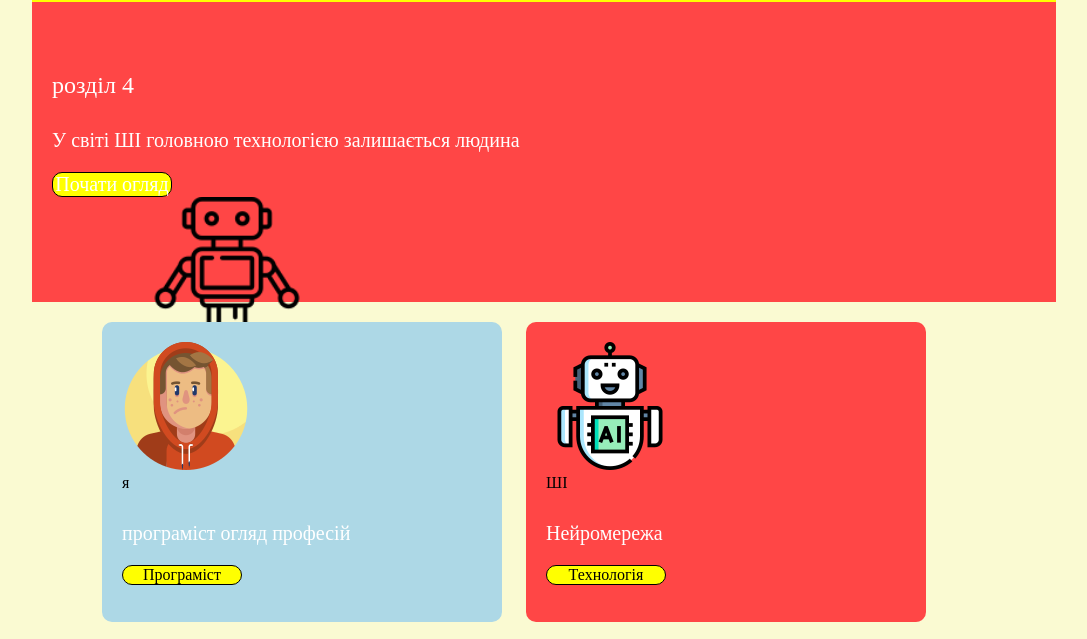
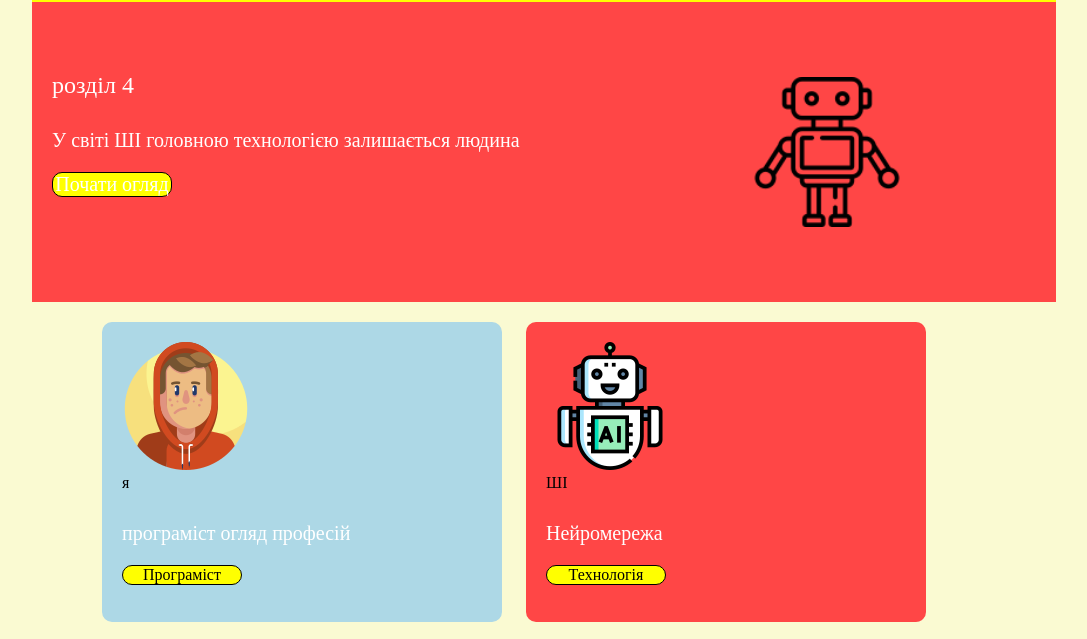
Before and after one commit to sashashkompschool-bot/geneologyya, a plain HTML site: page future.html in a window 1280 px wide. Shown: the part 98-737 px from the top of the page, without its empty margins (96-1183 px from the left). Drawn offline with Linux system fonts and the light colour scheme.

Commit message:
Add files via upload

```diff
--- a/css/future.css
+++ b/css/future.css
@@ -81,7 +81,8 @@ padding: 20px;
     width: 150px;
     display: inline-block;
     vertical-align: top;
-    margin-left: 100px;
+    margin-left: 700px;
+    margin-top: -120px;
 }
 .grandparents{
     padding: 20px;
```
